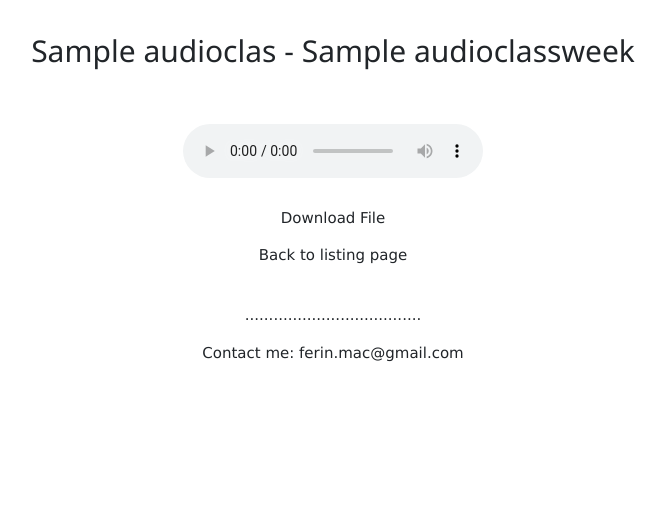
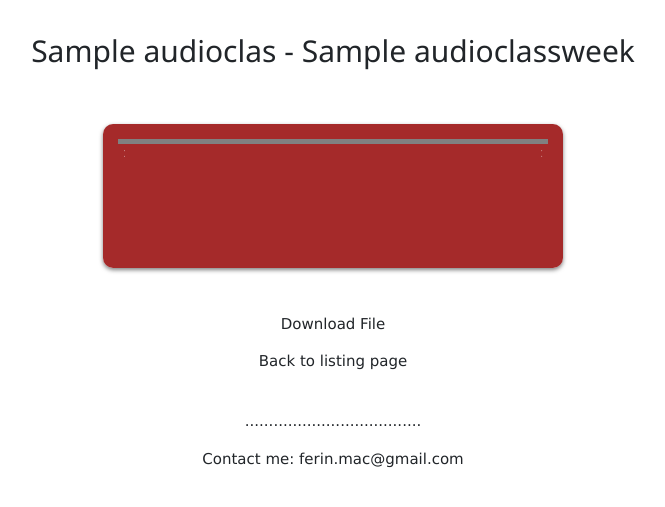
Before and after one commit to zekzit/audioclassweekly, a Django app: page /1/1/listen in a window 1280 px wide. Shown: the top 507 px of the page, without its empty margins (307-972 px from the left). Run offline with Django 3.2, Linux system fonts and the light colour scheme; tables that the repository leaves empty hold one stand-in row (values such as "Sample post"); some libraries are stand-ins or nearby versions.

Commit message:
Add AmplitudeJS as audio player from CDN

```diff
--- /dev/null
+++ b/audios/static/audios/css/style.css
@@ -0,0 +1,255 @@
+/*
+  1. Base
+*/
+
+
+/*
+  2. Components
+*/
+
+div.control-container {
+    margin-top: 10px;
+    padding-bottom: 10px;
+}
+
+div.control-container div.amplitude-play-pause {
+    width: 74px;
+    height: 74px;
+    cursor: pointer;
+    float: left;
+    margin-left: 10px;
+}
+
+div.control-container div.amplitude-play-pause.amplitude-paused {
+    background: url("https://521dimensions.com/img/open-source/amplitudejs/examples/single-song/play.svg");
+    background-size: cover;
+}
+
+div.control-container div.amplitude-play-pause.amplitude-playing {
+    background: url("https://521dimensions.com/img/open-source/amplitudejs/examples/single-song/pause.svg");
+    background-size: cover;
+}
+
+div.control-container div.meta-container {
+    float: left;
+    width: calc(100% - 84px);
+    text-align: center;
+    color: white;
+    margin-top: 10px;
+}
+
+div.control-container div.meta-container span[data-amplitude-song-info="name"] {
+    font-family: "Open Sans", sans-serif;
+    font-size: 18px;
+    color: #fff;
+    display: block;
+}
+
+div.control-container div.meta-container span[data-amplitude-song-info="artist"] {
+    font-family: "Open Sans", sans-serif;
+    font-weight: 100;
+    font-size: 14px;
+    color: #fff;
+    display: block;
+}
+
+div.control-container:after {
+    content: "";
+    display: table;
+    clear: both;
+}
+
+
+/*
+    Small only
+  */
+
+@media screen and (max-width: 39.9375em) {
+    div.control-container div.amplitude-play-pause {
+        background-size: cover;
+        width: 64px;
+        height: 64px;
+    }
+    div.control-container div.meta-container {
+        width: calc(100% - 74px);
+    }
+}
+
+
+/*
+    Medium only
+  */
+
+
+/*
+    Large Only
+  */
+
+div.time-container {
+    opacity: 0.5;
+    font-family: 'Open Sans';
+    font-weight: 100;
+    font-size: 12px;
+    color: #fff;
+    height: 15px;
+}
+
+div.time-container span.current-time {
+    float: left;
+    margin-left: 5px;
+}
+
+div.time-container span.duration {
+    float: right;
+    margin-right: 5px;
+}
+
+
+/*
+    Small only
+  */
+
+
+/*
+    Medium only
+  */
+
+
+/*
+    Large Only
+  */
+
+progress.amplitude-song-played-progress {
+    background-color: #313252;
+    -webkit-appearance: none;
+    appearance: none;
+    width: 100%;
+    height: 5px;
+    display: block;
+    cursor: pointer;
+    border: none;
+}
+
+progress.amplitude-song-played-progress:not([value]) {
+    background-color: #313252;
+}
+
+progress[value]::-webkit-progress-bar {
+    background-color: #313252;
+}
+
+progress[value]::-moz-progress-bar {
+    background-color: #00a0ff;
+}
+
+progress[value]::-webkit-progress-value {
+    background-color: #00a0ff;
+}
+
+
+/*
+    Small only
+  */
+
+
+/*
+    Medium only
+  */
+
+
+/*
+    Large Only
+  */
+
+
+/*
+    3. Layout
+  */
+
+div.bottom-container {
+    background-color: brown;
+    padding: 1em;
+    border-radius: 10px;
+}
+
+
+/*
+    Small only
+  */
+
+
+/*
+    Medium only
+  */
+
+
+/*
+    Large Only
+  */
+
+div#single-song-player {
+    border-radius: 10px;
+    margin: auto;
+    box-shadow: 0 2px 4px 0 rgba(0, 0, 0, 0.5);
+    width: 100%;
+    max-width: 460px;
+    -webkit-font-smoothing: antialiased;
+}
+
+div#single-song-player img[data-amplitude-song-info="cover_art_url"] {
+    width: 100%;
+    border-top-right-radius: 10px;
+    border-top-left-radius: 10px;
+}
+
+a.learn-more {
+    display: block;
+    width: 300px;
+    margin: auto;
+    margin-top: 30px;
+    text-align: center;
+    color: white;
+    text-decoration: none;
+    background-color: #202136;
+    font-family: "Lato", sans-serif;
+    padding: 20px;
+    font-weight: 100;
+}
+
+
+/*
+    Small only
+  */
+
+
+/*
+    Medium only
+  */
+
+
+/*
+    Large Only
+  */
+
+
+/*
+    4. Pages
+  */
+
+
+/*
+    5. Themes
+  */
+
+
+/*
+    6. Utils
+  */
+
+
+/*
+    7. Vendors
+  */
+
+
+/*# sourceMappingURL=app.css.map */
--- a/audios/templates/audios/base.html
+++ b/audios/templates/audios/base.html
@@ -1,21 +1,23 @@
 {% load static %}
 <!DOCTYPE html>
 <html lang="en">
+
 <head>
     <meta charset="UTF-8">
-        <meta name="viewport" content="width=device-width, initial-scale=1">
+    <meta name="viewport" content="width=device-width, initial-scale=1">
     <title>BSSM Share Records Trimester3</title>
     <link rel="shortcut icon" href="#">
     <link rel="stylesheet" href="https://maxcdn.bootstrapcdn.com/bootstrap/4.0.0/css/bootstrap.min.css">
     <link rel="stylesheet" href="https://www.w3schools.com/w3css/4/w3.css">
+    <link rel="stylesheet" type="text/css" href="{% static 'audios/css/style.css' %}">
+    <script type="text/javascript" src="https://cdn.jsdelivr.net/npm/amplitudejs@5.3.0/dist/amplitude.js"></script>
 
 </head>
+
 <body>
-<center>
-    <div class="container">
-        {% block content %}
-        {% endblock content %}
+    <div class="container" style="text-align: center;">
+        {% block content %} {% endblock content %}
     </div>
-</center>
 </body>
+
 </html>
--- a/audios/templates/audios/listen.html
+++ b/audios/templates/audios/listen.html
@@ -1,16 +1,63 @@
-{% extends "audios/base.html" %}
-
-{% block content %}
+{% extends "audios/base.html" %} {% block content %}
 <br/>
 <h2>{{ week.audio_class.audio_class_name }} - {{ week.week_name }}</h2>
 <br/>
 <br/>
-<audio src="{{ week.audio_file.url }}" controls autoplay></audio>
+<div id="single-song-player">
+    <div class="bottom-container">
+        <progress class="amplitude-song-played-progress" id="song-played-progress"></progress>
+
+        <div class="time-container">
+            <span class="current-time">
+          <span class="amplitude-current-minutes"></span>:<span class="amplitude-current-seconds"></span>
+            </span>
+            <span class="duration">
+          <span class="amplitude-duration-minutes"></span>:<span class="amplitude-duration-seconds"></span>
+            </span>
+        </div>
+
+        <div class="control-container">
+            <div class="amplitude-play-pause" id="play-pause"></div>
+            <div class="meta-container">
+                <span data-amplitude-song-info="name" class="song-name"></span>
+                <span data-amplitude-song-info="artist"></span>
+            </div>
+        </div>
+    </div>
+</div>
 <br/>
 <br/>
 <p><a href="{{ week.audio_file.url }}" download="audioRecord">Download File</a></p>
 <p><a href="/">Back to listing page</a></p>
-<br/>
-.....................................
-<p><p>Contact me: <a href="mailto:ferin.mac@gmail.com?subject=Share Audio Records">ferin.mac@gmail.com</a>
+<br/> .....................................
+<p></p>
+<p>Contact me: <a href="mailto:ferin.mac@gmail.com?subject=Share Audio Records">ferin.mac@gmail.com</a></p>
+<script>
+    Amplitude.init({
+        "bindings": {
+            37: 'prev',
+            39: 'next',
+            32: 'play_pause'
+        },
+        "songs": [{
+            "name": "{{ week.week_name }}",
+            "artist": "{{ week.audio_class.audio_class_name }}",
+            "url": "{{ week.audio_file.url }}",
+        }]
+    });
+
+    window.onkeydown = function(e) {
+        return !(e.keyCode == 32);
+    };
+
+    /*
+      Handles a click on the song played progress bar.
+    */
+    document.getElementById('song-played-progress').addEventListener('click', function(e) {
+        var offset = this.getBoundingClientRect();
+        var x = e.pageX - offset.left;
+
+        Amplitude.setSongPlayedPercentage((parseFloat(x) / parseFloat(this.offsetWidth)) * 100);
+    });
+</script>
 {% endblock content %}
```
Also changed, not shown: audios/templates/audios/index.html (+6 -13 lines).
